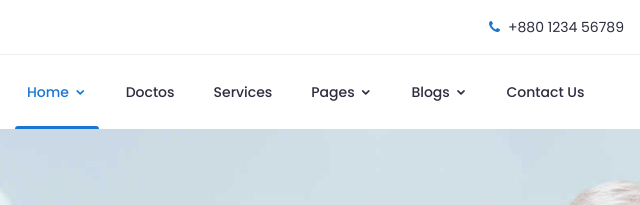
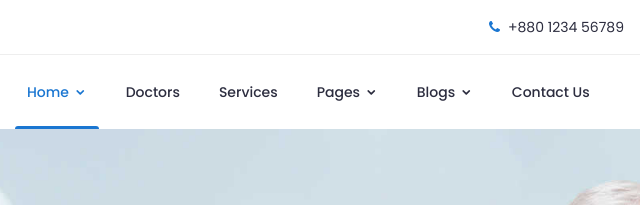
Before and after one commit to JOHARI03/cabinet, a plain HTML site: page index.html in a window 1280 px wide. Shown: the top 205 px of the page, 355-995 px from the left. Drawn offline with Linux system fonts and the light colour scheme; files that its build step writes are made by us from their sources; a script that the page names is missing; files whose address does not match are found by name.

Commit message:
structure reelle de notre projet

```diff
--- a/html/index.html
+++ b/index.html
@@ -130,7 +130,7 @@
 													<li><a href="index.html">Home Page 1</a></li>
 												</ul>
 											</li>
-											<li><a href="#">Doctos </a></li>
+											<li><a href="#">Doctors </a></li>
 											<li><a href="#">Services </a></li>
 											<li><a href="#">Pages <i class="icofont-rounded-down"></i></a>
 												<ul class="dropdown">
```
Also changed, not shown: 404.html (renamed from html/404.html), blog-single.html (renamed from html/blog-single.html), contact.html (renamed from html/contact.html), portfolio-details.html (renamed from html/portfolio-details.html), style.css (renamed from css/style.css).
